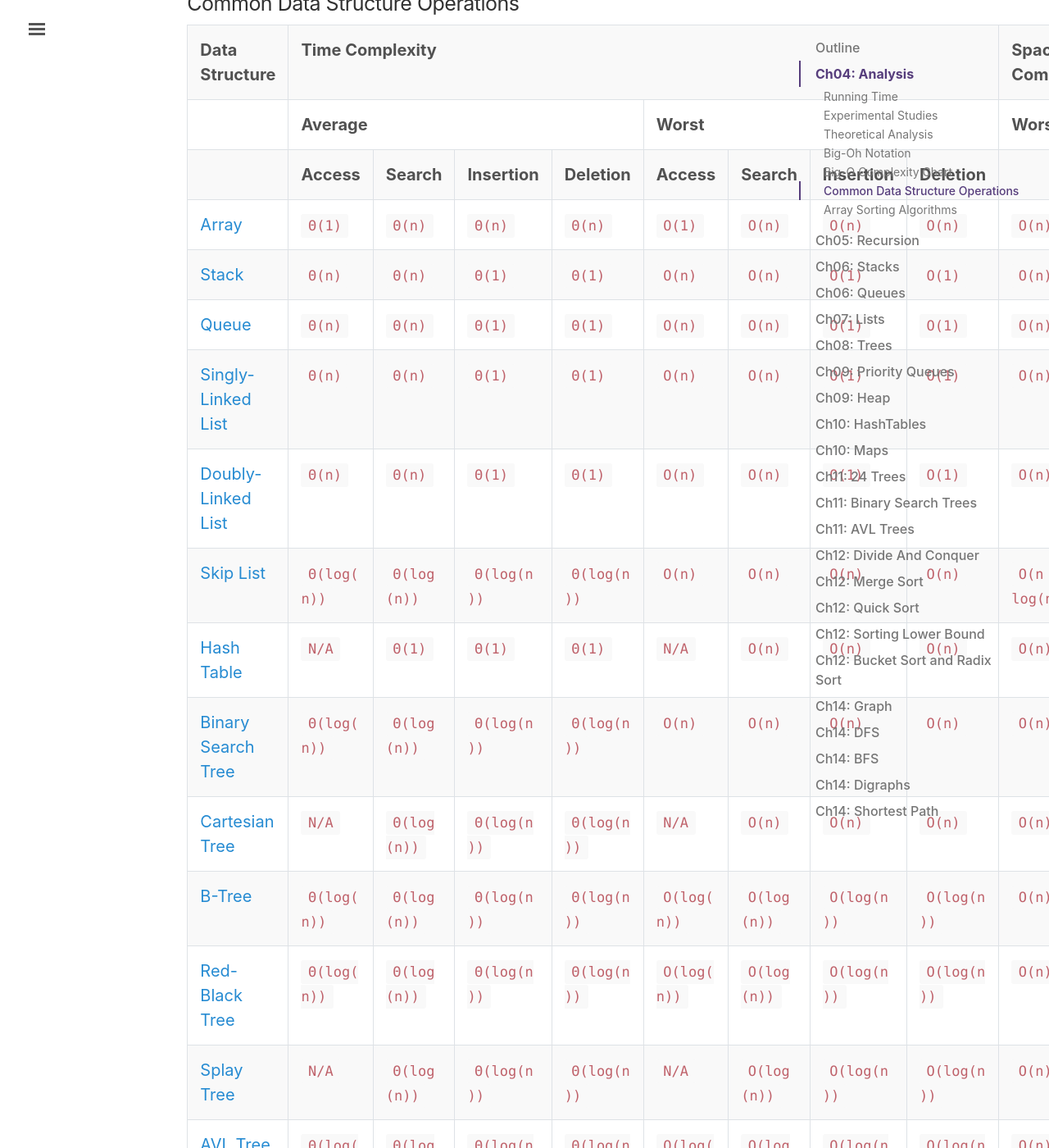
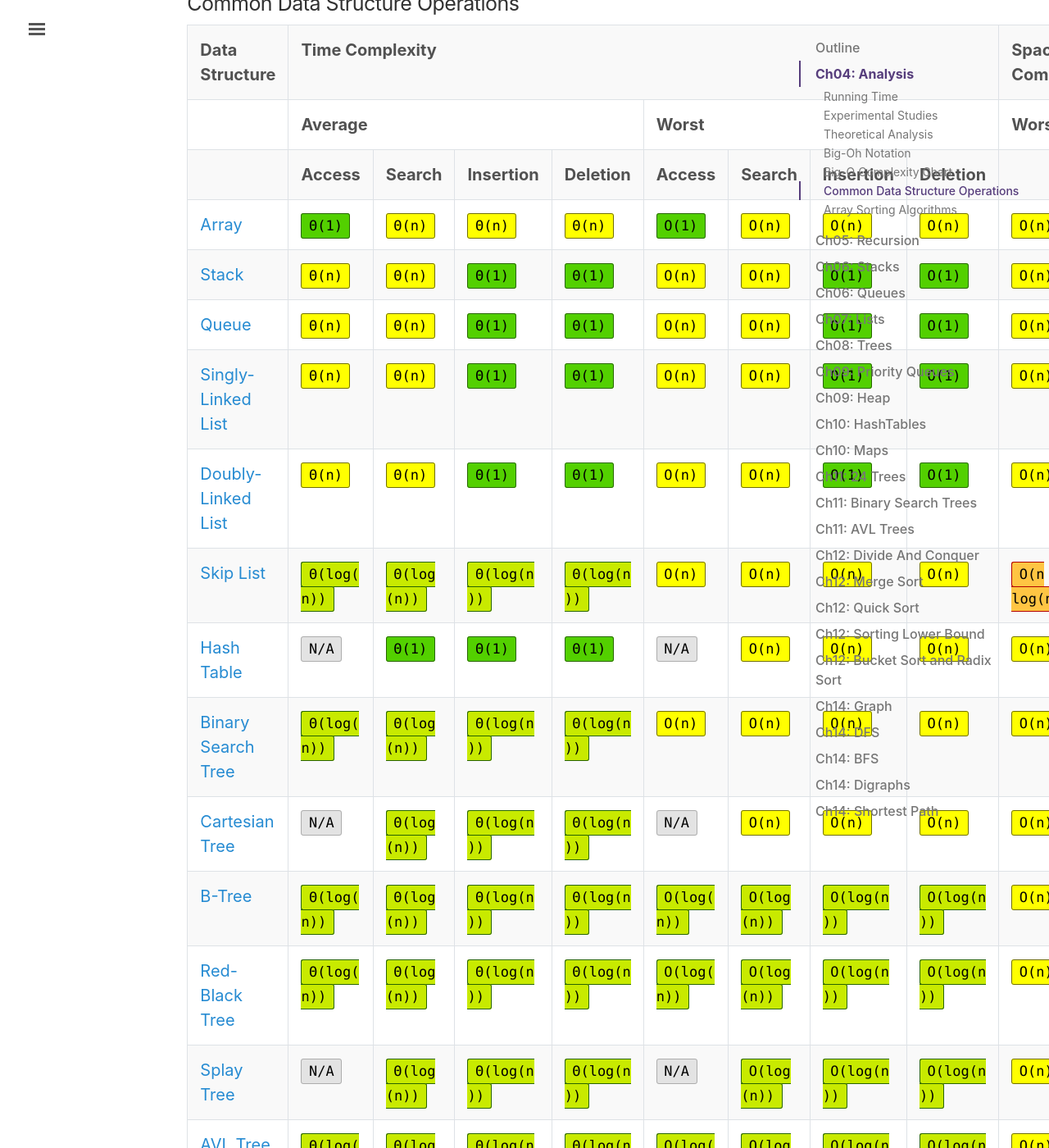
Before and after one commit to lingt-xyz/note, a Jekyll site: the page built from _posts/2017-01-01-COMP352.md, in a window 1280 px wide and 1400 px high, scrolled down 1799 px. Shown: the whole window at 82% size. Built offline with Jekyll 4.4.1, drawn with Linux system fonts in a browser that asks for light colours; comment, search, counter and statistics services are not loaded.

Commit message:
adjust table code

```diff
--- a/_posts/2017-01-01-COMP352.md
+++ b/_posts/2017-01-01-COMP352.md
@@ -80,7 +80,7 @@ Michael T. Goodrich, Roberto Tamassia, and Michael H. Goldwasser. Data Structure
 
 ### Common Data Structure Operations
 
-<table class="table table-bordered table-striped">
+<table class="table table-bordered table-striped table-code">
 
     <tbody><tr>
       <th>Data Structure</th>
@@ -279,7 +279,7 @@ Michael T. Goodrich, Roberto Tamassia, and Michael H. Goldwasser. Data Structure
 
 ### Array Sorting Algorithms
 
-<table class="table table-bordered table-striped">
+<table class="table table-bordered table-striped table-code">
     <tbody><tr>
       <th>Algorithm</th>
       <th colspan="3">Time Complexity</th>
--- a/assets/css/syntax.css
+++ b/assets/css/syntax.css
@@ -63,3 +63,39 @@
 .css .o,
 .css .o + .nt,
 .css .nt + .nt { color: #999; }
+
+code.gray {
+    border: 1px solid #adadad;
+    color: black;
+    background-color: #e3e3e3;
+  }
+
+  code.green {
+    border: 1px solid #286500;
+    color: black;
+    background-color: #53d000;
+  }
+
+  code.yellow-green {
+    border: 1px solid #286500;
+    color: black;
+    background-color: #C8EA00;
+  }
+
+  code.yellow {
+    border: 1px solid #6f6e00;
+    color: black;
+    background-color: yellow;
+  }
+
+  code.orange {
+    border: 1px solid #b20000;
+    color: black;
+    background-color: #FFC543;
+  }
+
+  code.red {
+    border: 1px solid #b20000;
+    color: black;
+    background-color: #ff8989;
+  }
```
